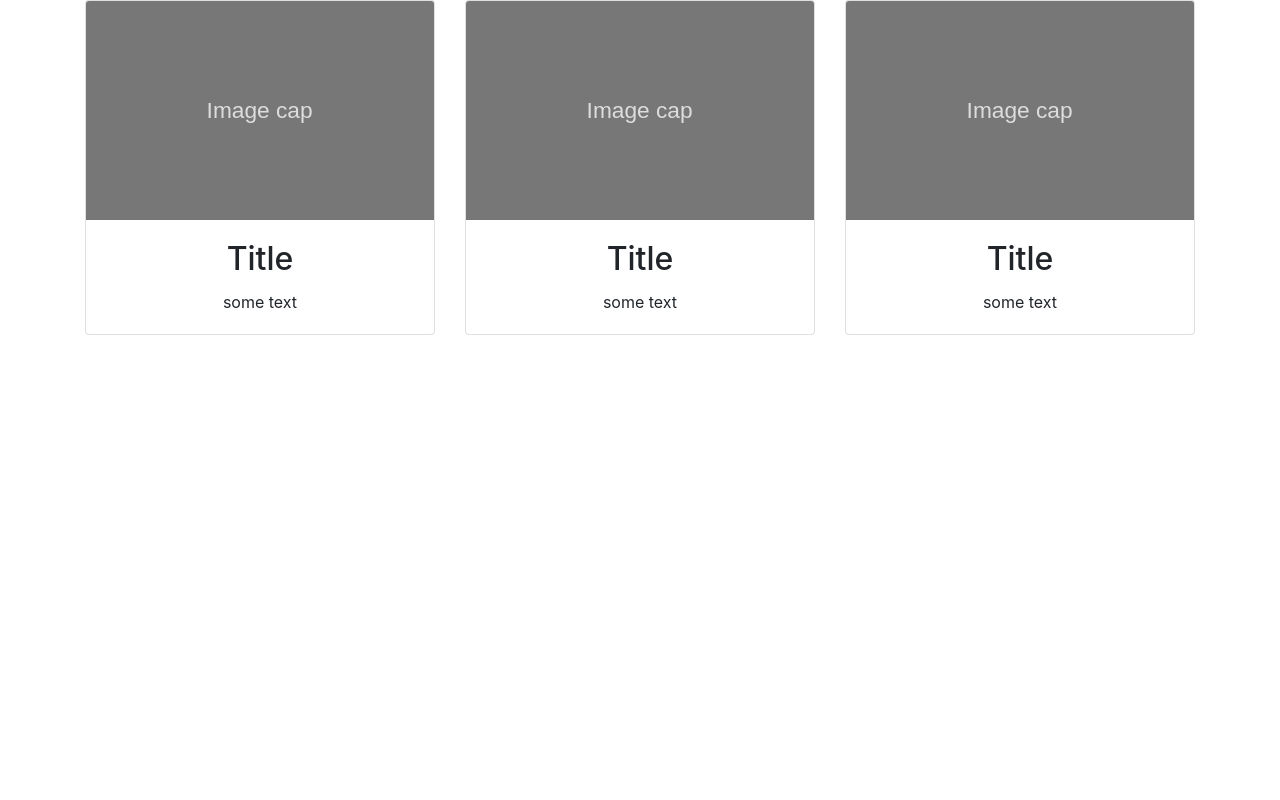
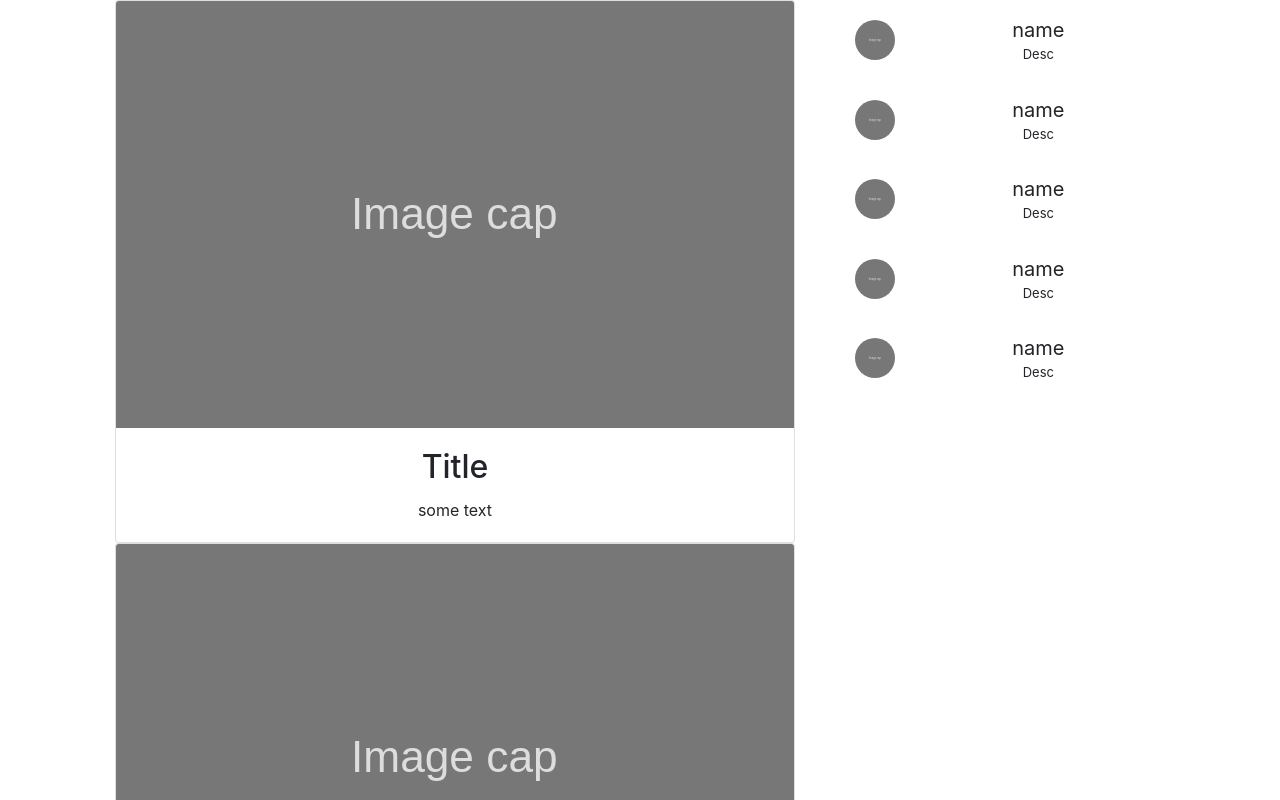
Before and after one commit to rokija/bootcamp2019, a React (Create React App) app: page / in a window 1280 px wide. Shown: the top 800 px of the page. Built offline with nearby package versions, Linux system fonts and the light colour scheme.

Commit message:
created UserList and UserCard

```diff
--- a/src/App.js
+++ b/src/App.js
@@ -1,12 +1,22 @@
 import React, { Component } from "react";
 import Posts from "./components/Posts";
+import UserList from "./components/UserList";
 import "./App.css";
 
 class App extends Component {
   render() {
     return (
       <div className="App">
-        <Posts />
+        <div className="container">
+          <div className="row mx-auto">
+            <div className="col-8">
+              <Posts />
+            </div>
+            <div className="col-4">
+              <UserList />
+            </div>
+          </div>
+        </div>
       </div>
     );
   }
--- a/src/components/Posts/Posts.js
+++ b/src/components/Posts/Posts.js
@@ -1,22 +1,22 @@
 import React from "react";
 import PostCard from "../PostCard";
-import placeholderImage from "../../media/image-placeholder.svg"
+import placeholderImage from "../../media/image-placeholder.svg";
 import "./Posts.css";
 
 const Posts = () => (
   <div className="container">
     <div className="row">
-            <div className="col-4">
+      <div className="col-12">
         <PostCard image={placeholderImage} />
       </div>
-            <div className="col-4">
+      <div className="col-12">
         <PostCard image={placeholderImage} />
       </div>
-            <div className="col-4">
+      <div className="col-12">
         <PostCard image={placeholderImage} />
       </div>
     </div>
   </div>
-)
+);
 
 export default Posts;
--- /dev/null
+++ b/src/components/UserCard/UserCard.css
@@ -0,0 +1,18 @@
+.UserCard {
+    padding: 15px;
+}
+
+.UserCard__image {
+    height: 40px;
+    width: 40px;
+    border-radius: 90px;
+    margin-top: 5px;
+}
+
+.UserCard__title {
+    font-size: 20px;
+}
+
+.UserCard__description {
+    font-size: 13px;
+}
--- /dev/null
+++ b/src/components/UserCard/UserCard.js
@@ -0,0 +1,18 @@
+import React from "react";
+import "./UserCard.css";
+
+const UserCard = ({ image }) => (
+  <div className="UserCard">
+    <div className="row">
+      <div className="col-md-2">
+        <img className="UserCard__image" src={image} alt="something" />
+      </div>
+      <div className="col-md-10">
+        <div className="UserCard__title">name</div>
+        <div className="UserCard__description">Desc</div>
+      </div>
+    </div>
+  </div>
+);
+
+export default UserCard;
--- /dev/null
+++ b/src/components/UserCard/index.js
@@ -0,0 +1,3 @@
+import UserCard from "./UserCard";
+
+export default UserCard;
--- /dev/null
+++ b/src/components/UserList/UserList.js
@@ -0,0 +1,15 @@
+import React from "react";
+import UserCard from "../UserCard";
+import placeholderImage from "../../media/image-placeholder.svg";
+
+const UserList = () => (
+  <div>
+    <UserCard image={placeholderImage} />
+    <UserCard image={placeholderImage} />
+    <UserCard image={placeholderImage} />
+    <UserCard image={placeholderImage} />
+    <UserCard image={placeholderImage} />
+  </div>
+);
+
+export default UserList;
--- /dev/null
+++ b/src/components/UserList/index.js
@@ -0,0 +1,3 @@
+import UserList from "./UserList";
+
+export default UserList;
```
Lines whose indentation alone changed are shown as unchanged.
